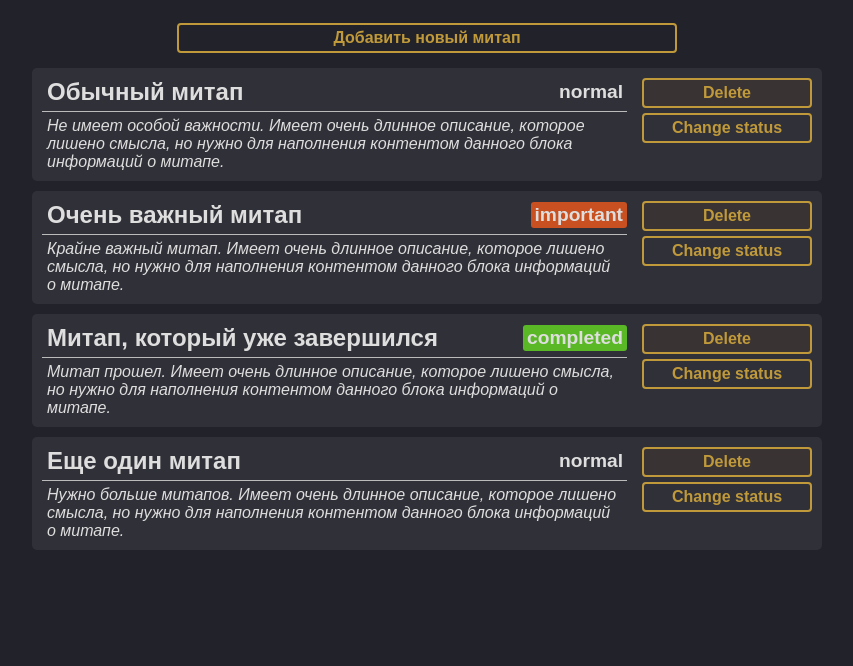
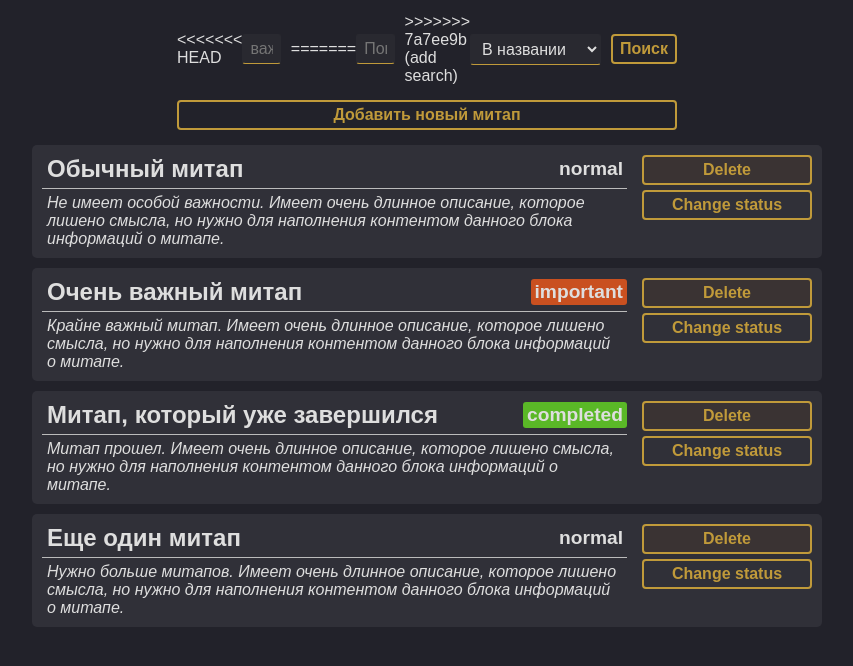
Before and after one commit to knyazev13ivan/meeting-planning, an Angular app: page / in a window 1280 px wide. Shown: the top 666 px of the page, without its empty margins (221-1074 px from the left). Built offline with nearby package versions, Linux system fonts and the light colour scheme.

Commit message:
add search

```diff
--- a/src/app/app.module.ts
+++ b/src/app/app.module.ts
@@ -8,13 +8,15 @@ import { AppComponent } from './app.component';
 import { TodoItemComponent } from './components/todo-item/todo-item.component';
 import { TodoListComponent } from './components/todo-list/todo-list.component';
 import { CreateElemComponent } from './components/create-elem/create-elem.component';
+import { SearchComponent } from './components/search/search.component';
 
 @NgModule({
   declarations: [
     AppComponent,
     TodoItemComponent,
     TodoListComponent,
-    CreateElemComponent
+    CreateElemComponent,
+    SearchComponent
   ],
   imports: [
     BrowserModule,
--- a/src/app/components/create-elem/create-elem.component.scss
+++ b/src/app/components/create-elem/create-elem.component.scss
@@ -7,13 +7,12 @@
   align-items: center;
   position: relative;
 
-  margin: 5px auto;
+  margin: 0px auto 5px;
   padding: 10px 20px;
   width: 500px;
   border-radius: 5px;
 
   &__button {
-    margin-top: 5px;
     width: 500px;
     border: 2px solid $second-color;
     color: $second-color;
--- a/src/app/components/create-elem/create-elem.component.ts
+++ b/src/app/components/create-elem/create-elem.component.ts
@@ -21,8 +21,6 @@ export class CreateElemComponent {
   public handleClickCreate = new EventEmitter();
 
   createNewMeetapp() {
-    console.log(this.todoItem);
-
     if (this.todoItem.title) {
       this.handleClickCreate.emit(this.todoItem);
       this.isCreateMode = !this.isCreateMode;
--- /dev/null
+++ b/src/app/components/search/search.component.html
@@ -0,0 +1,13 @@
+<div class="search">
+<<<<<<< HEAD
+  <input [(ngModel)]="searchValue" type="text" class="search__input" placeholder="важ"/>
+=======
+  <input [(ngModel)]="searchValue" type="text" class="search__input" placeholder="Поиск"/>
+>>>>>>> 7a7ee9b (add search)
+  <select [(ngModel)]="type" name="type" class="search__filter">
+    <option [value]="'title'">В названии</option>
+    <option [value]="'description'">В описании</option>
+    <option [value]="'status'">По важности</option>
+  </select>
+  <button class="search__button" (click)="getSearchParams(searchValue, type)">Поиск</button>
+</div>
--- /dev/null
+++ b/src/app/components/search/search.component.scss
@@ -0,0 +1,31 @@
+@import "../../../variables.scss";
+
+.search {
+  display: flex;
+  flex-direction: row;
+  justify-content: center;
+  align-items: center;
+  width: 500px;
+  margin: 5px 0px;
+
+  &__input, &__filter {
+    width: 100%;
+    padding: 5px 7px;
+    margin-right: 10px;
+    border: 1px solid $input-bg-color;
+    border-bottom: 1px solid $second-color;
+    border-radius: 3px;
+    color: $text-color;
+    background-color: $input-bg-color;
+    font-size: 1em;
+
+    &:hover {
+      border: 1px solid $second-color;
+      background-color: $button-hover-color;
+    }
+  }
+
+  &__filter {
+    width: 200px;
+  }
+}
--- /dev/null
+++ b/src/app/components/search/search.component.ts
@@ -0,0 +1,20 @@
+import { Component, EventEmitter, Output } from '@angular/core';
+
+@Component({
+  selector: 'app-search',
+  templateUrl: './search.component.html',
+  styleUrls: ['./search.component.scss']
+})
+export class SearchComponent {
+  constructor() {}
+
+  searchValue: string = ''
+  type: 'title' | 'descrition' | 'status' = 'title'
+
+  @Output()
+  public handleChangeSearch = new EventEmitter()
+
+  getSearchParams(value: string, type: 'title' | 'descrition' | 'status') {
+    this.handleChangeSearch.emit({searchValue: value, type: type})
+  }
+}
--- a/src/app/components/todo-item/todo-item.component.ts
+++ b/src/app/components/todo-item/todo-item.component.ts
@@ -27,7 +27,7 @@ export class TodoItemComponent {
   public handleClickChangeStatus = new EventEmitter();
 
   changeStatus(id: number, status: string) {
-    this.handleClickChangeStatus.emit({id, status});
+    this.handleClickChangeStatus.emit({ id, status });
 
     this.isHideChangeStatuses = !this.isHideChangeStatuses;
   }
--- a/src/app/components/todo-list/todo-list.component.html
+++ b/src/app/components/todo-list/todo-list.component.html
@@ -1,12 +1,17 @@
+<div class="todo-list">
+  <app-search (handleChangeSearch)="this.getFilteredList($event)"></app-search>
+
   <app-create-elem
-  (handleClickCreate)="todoListService.add($event)"
+    (handleClickCreate)="add($event)"
   ></app-create-elem>
 
-<ul class="todo-list">
+  <ul class="todo-list__list" >
     <app-todo-item
-    *ngFor="let item of todoListService.todoList"
+      *ngFor="let item of this.filteredList; trackBy: trackByItems"
       [todoItem]="item"
-    (handleClickDelete)="todoListService.delete($event)"
-    (handleClickChangeStatus)="todoListService.changeStatus($event)"
+      (handleClickDelete)="delete($event)"
+      (handleClickChangeStatus)="changeStatus($event)"
+
     ></app-todo-item>
   </ul>
+</div>
--- a/src/app/components/todo-list/todo-list.component.scss
+++ b/src/app/components/todo-list/todo-list.component.scss
@@ -1,5 +1,12 @@
 .todo-list{
   display: flex;
   flex-direction: column;
+  justify-content: center;
   align-items: center;
+
+  &__list{
+    display: flex;
+    flex-direction: column;
+    align-items: center;
+  }
 }
--- a/src/app/components/todo-list/todo-list.component.ts
+++ b/src/app/components/todo-list/todo-list.component.ts
@@ -1,11 +1,43 @@
 import { Component } from '@angular/core';
-import { TodoListService } from 'src/app/services/todo-list.service';
+import { ITodoItem, TodoListService } from 'src/app/services/todo-list.service';
 
 @Component({
   selector: 'app-todo-list',
   templateUrl: './todo-list.component.html',
-  styleUrls: ['./todo-list.component.scss']
+  styleUrls: ['./todo-list.component.scss'],
 })
 export class TodoListComponent {
-  constructor(public todoListService: TodoListService) {}
+  todoList: ITodoItem[];
+  filteredList: ITodoItem[];
+
+  constructor(public todoListService: TodoListService) {
+    this.todoList = this.filteredList = todoListService.todoList;
+  }
+
+  delete = this.todoListService.delete;
+
+  add = this.todoListService.add;
+
+  changeStatus = this.todoListService.changeStatus;
+
+  getId = this.todoListService.getId;
+
+  getFilteredList({
+    searchValue,
+    type,
+  }: {
+    searchValue: string;
+    type: 'title' | 'description' | 'status';
+  }) {
+    this.filteredList = this.todoList
+      .slice(0)
+      .filter((item) => item[type].includes(searchValue));
+
+
+    console.log('search data: ', searchValue, type, this.filteredList);
+  }
+
+  trackByItems(index: number, item: ITodoItem): number {
+    return item.id;
+  }
 }
--- a/src/app/services/todo-list.service.ts
+++ b/src/app/services/todo-list.service.ts
@@ -42,20 +42,35 @@ export class TodoListService {
     },
   ];
 
+  filteredList = this.todoList;
+
   constructor() {}
 
   delete(id: number): void {
-    this.todoList = this.todoList.filter((item) => item.id !== id);
+    this.filteredList = this.filteredList.filter((item) => item.id !== id);
   }
 
   add(item: Pick<ITodoItem, 'title' | 'description' | 'status'>): void {
-    this.todoList.push({id: this.getId(), ...item});
+    this.filteredList.push({ id: this.getId(), ...item });
   }
 
   changeStatus({ id, status }: Pick<ITodoItem, 'id' | 'status'>): void {
-    const item = this.todoList.find((item) => item.id === id);
+    const item = this.filteredList.find((item) => item.id === id);
 
     if (item) item.status = status;
+  }
+
+  getFilteredList({
+    searchValue,
+    type,
+  }: {
+    searchValue: string;
+    type: 'title' | 'description' | 'status';
+  }) {
+
+    this.filteredList = this.todoList
+    .slice(0)
+    .filter((item) => item[type].includes(searchValue));
   }
 
   getId() {
```
Also changed, not shown: 1 other file (tests, documents, lock files or other folders). Lines whose indentation alone changed are shown as unchanged.
